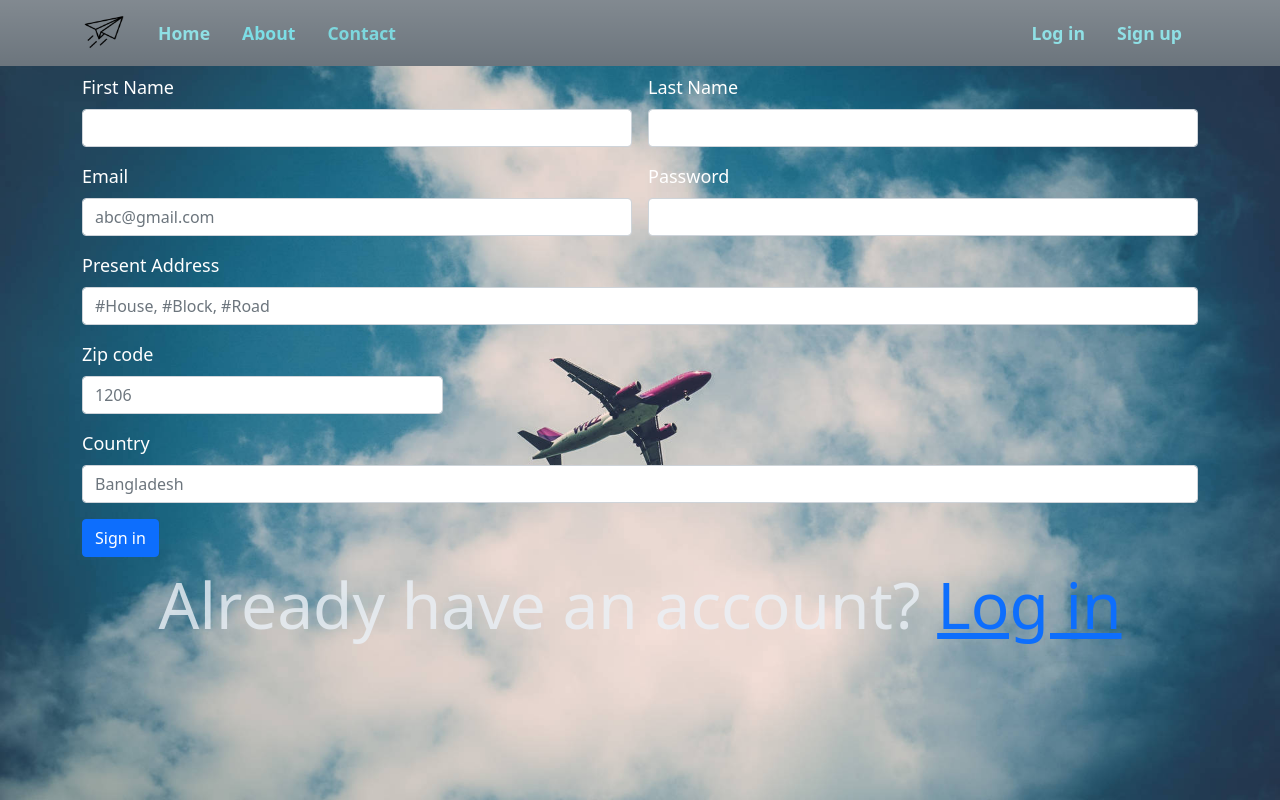
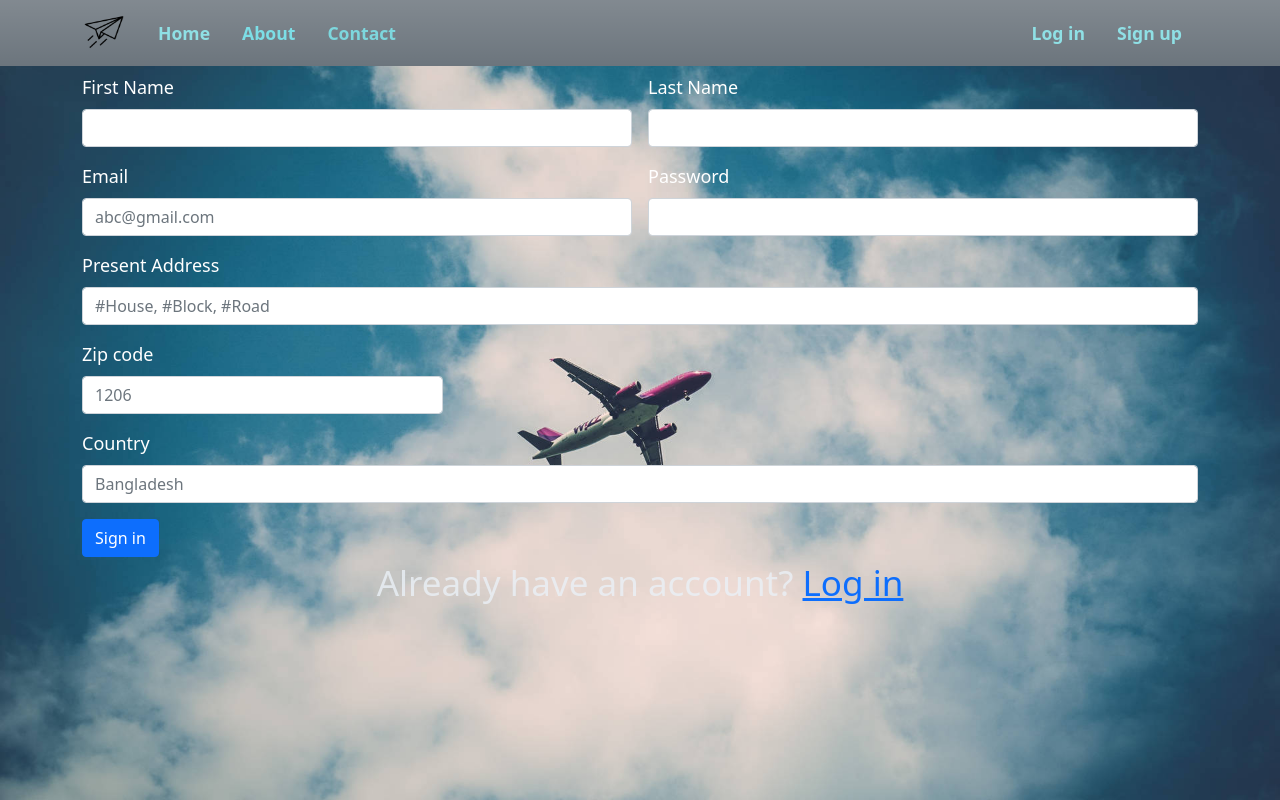
Before and after one commit to cryptic91/Bangladesh-Airlines, a Django app: page /signup/ in a window 1280 px wide. Run offline with Django 4.2, Linux system fonts and the light colour scheme.

Commit message:
Update signup.html

```diff
--- a/template/signup.html
+++ b/template/signup.html
@@ -87,7 +87,7 @@ style="background-image: url('{% static 'img/e.jpg' %}');
         </div>
     </form>
 
-    <p align="center">Already have an account? <a href="{% url 'login' %}">Log in</a></p>
+    <p align="center" style="font-size: 35px;">Already have an account? <a href="{% url 'login' %}">Log in</a></p>
 
 </div>
 
```
